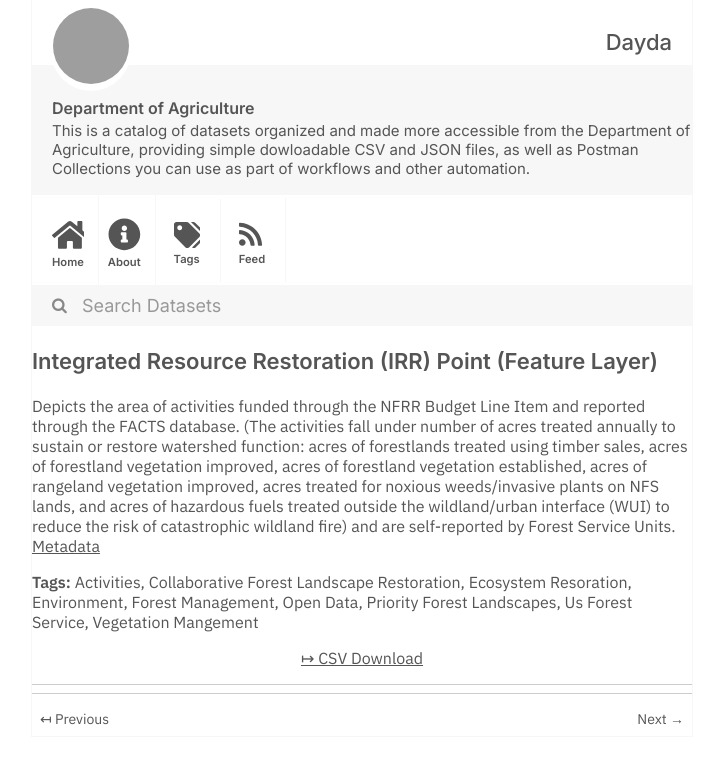
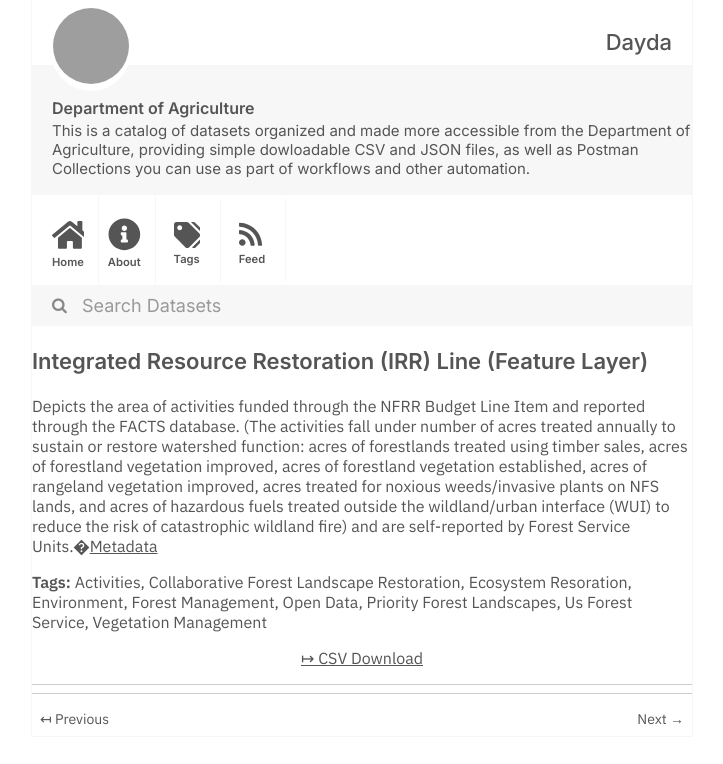
Before and after one commit to dayda-entities/department-of-agriculture, a Jekyll site: the page built from _posts/2020-12-03-integrated-resource-restoratio.md, in a window 1280 px wide, cut to the strip 0-764 px from the top of the page. Shown: the whole strip, without its empty margins (278-1001 px from the left). Built offline with Jekyll 4.4.1, drawn with Linux system fonts in a browser that asks for light colours; grey boxes are pictures that could not be loaded.

Commit message:
Publish Data

```diff
--- a/_posts/2020-12-03-integrated-resource-restoratio.md
+++ b/_posts/2020-12-03-integrated-resource-restoratio.md
@@ -1,7 +1,7 @@
 ---
-title: Integrated Resource Restoration (IRR) Point (Feature Layer)
-created: '2020-12-03T20:27:36.929968'
-modified: '2021-05-14T15:19:59.809169'
+title: Integrated Resource Restoration (IRR) Line (Feature Layer)
+created: '2020-12-03T20:27:36.592561'
+modified: '2021-05-14T15:19:50.933413'
 state: active
 type: dataset
 tags:
@@ -13,12 +13,12 @@ tags:
   - Open Data
   - Priority Forest Landscapes
   - Us Forest Service
-  - Vegetation Mangement
+  - Vegetation Management
 groups: []
 csv_url: >-
-  https://data-usfs.hub.arcgis.com/datasets/d6c7b19ee3d54f42b53fad7d8233a3e0_1.csv?outSR=%7B%22latestWkid%22%3A4269%2C%22wkid%22%3A4269%7D
+  https://data-usfs.hub.arcgis.com/datasets/1a903ababa4b4458b35ccda8c3cb3cb1_2.csv?outSR=%7B%22latestWkid%22%3A4269%2C%22wkid%22%3A4269%7D
 json_url: ''
 layout: post
 
 ---
-Depicts the area of activities funded through the NFRR Budget Line Item and reported through the FACTS database. (The activities fall under number of acres treated annually to sustain or restore watershed function: acres of forestlands treated using timber sales, acres of forestland vegetation improved, acres of forestland vegetation established, acres of rangeland vegetation improved, acres treated for noxious weeds/invasive plants on NFS lands, and acres of hazardous fuels treated outside the wildland/urban interface (WUI) to reduce the risk of catastrophic wildland fire) and are self-reported by Forest Service Units. <a href='https://data.fs.usda.gov/geodata/edw/edw_resources/meta/S_USA.Activity_IRR_PT.xml' target='_blank'>Metadata</a>
+Depicts the area of activities funded through the NFRR Budget Line Item and reported through the FACTS database. (The activities fall under number of acres treated annually to sustain or restore watershed function: acres of forestlands treated using timber sales, acres of forestland vegetation improved, acres of forestland vegetation established, acres of rangeland vegetation improved, acres treated for noxious weeds/invasive plants on NFS lands, and acres of hazardous fuels treated outside the wildland/urban interface (WUI) to reduce the risk of catastrophic wildland fire) and are self-reported by Forest Service Units.�<a href='https://data.fs.usda.gov/geodata/edw/edw_resources/meta/S_USA.Activity_IRR_LN.xml' target='_blank'>Metadata</a>
```
